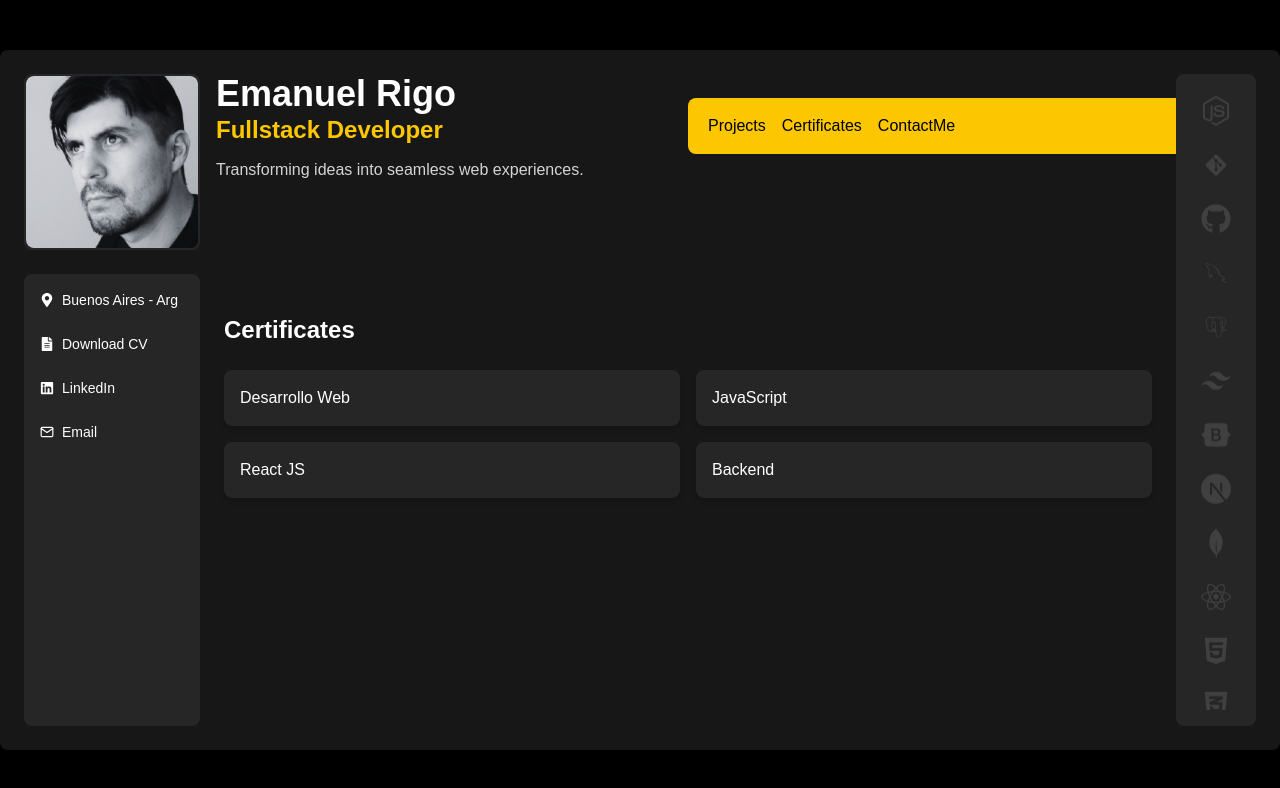
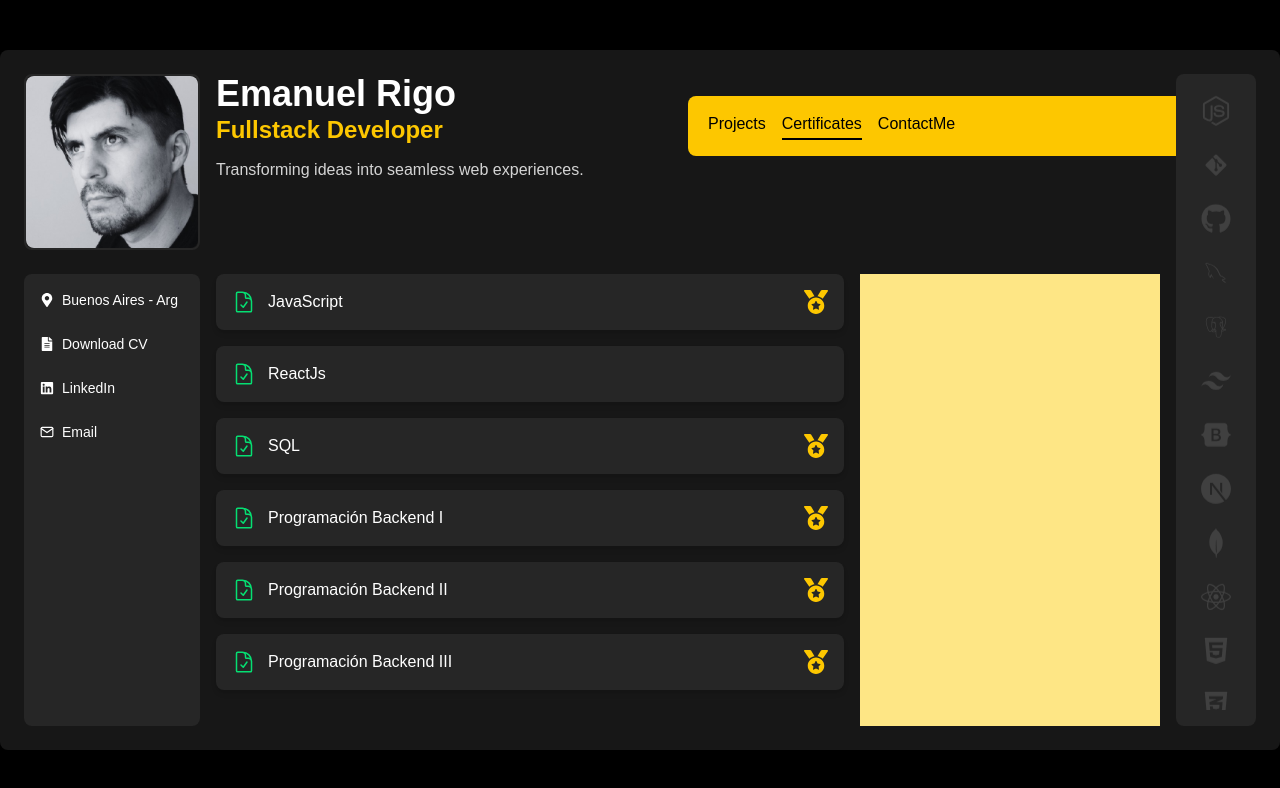
Before and after one commit to EmanuelRigo/portfolio, a Next.js app: page /certificates in a window 1280 px wide. Shown: the top 788 px of the page. Built offline with nearby package versions, Linux system fonts and the light colour scheme.

Commit message:
adding certificates

```diff
--- a/package.json
+++ b/package.json
@@ -9,6 +9,7 @@
     "lint": "next lint"
   },
   "dependencies": {
+    "framer-motion": "^12.9.7",
     "next": "15.3.1",
     "next-themes": "^0.4.6",
     "react": "^19.0.0",
--- a/src/app/certificates/page.tsx
+++ b/src/app/certificates/page.tsx
@@ -1,40 +1,66 @@
 import React from "react";
+import { HiOutlineDocumentCheck } from "react-icons/hi2";
+import { GiTrophyCup } from "react-icons/gi"; // 🏆 importamos el ícono
+import { FaMedal } from "react-icons/fa";
 
 const certificates = [
   {
-    title: "Desarrollo Web",
-    url: "https://www.coderhouse.com/certificados/64e7d5cce8a30e000f35cb36",
+    title: "JavaScript",
+    url: "https://pub.coderhouse.com/legacy-certificates/661c2588aae6b16333e0066d?lang=es",
+    topTen: true,
   },
   {
-    title: "JavaScript",
-    url: "https://www.coderhouse.com/certificados/64f10998db10a8000f5948fa",
+    title: "ReactJs",
+    url: "https://pub.coderhouse.com/legacy-certificates/6400e53c5da0b8000e3d3cf9?lang=es",
   },
   {
-    title: "React JS",
-    url: "https://www.coderhouse.com/certificados/6505fc9c3b62ed000f041e35",
+    title: "SQL",
+    url: "https://pub.coderhouse.com/legacy-certificates/66d1dc8a97c1b739a017b773?lang=es",
+    topTen: true,
   },
   {
-    title: "Backend",
-    url: "https://www.coderhouse.com/certificados/662fb9fd234e20000f41aa2d",
+    title: "Programación Backend I",
+    url: "https://pub.coderhouse.com/legacy-certificates/6735069133356916d876914d?lang=es",
+    topTen: true,
+  },
+  {
+    title: "Programación Backend II",
+    url: "https://pub.coderhouse.com/legacy-certificates/6785d66c9f7020f017195d1e?lang=es",
+    topTen: true,
+  },
+  {
+    title: "Programación Backend III",
+    url: "https://pub.coderhouse.com/legacy-certificates/67e492cf7744fbc9a11a712d?lang=es",
+    topTen: true,
   },
 ];
 
 const page = () => {
   return (
-    <div className="px-6 py-10">
-      <h3 className="text-2xl font-bold mb-6 text-white">Certificates</h3>
-      <div className="grid md:grid-cols-2 gap-4">
+    <div className="flex h-full w-full px-4 gap-4">
+      <div className="h-full flex-grow scroll-y-auto">
+        <div className="flex flex-col gap-4">
           {certificates.map((cert, idx) => (
             <a
               key={idx}
               href={cert.url}
               target="_blank"
               rel="noopener noreferrer"
-            className="bg-neutral-800 hover:bg-neutral-700 text-white p-4 rounded-lg shadow-md transition-all"
+              className="bg-neutral-800 hover:bg-neutral-700 text-white p-4 rounded-lg shadow-md transition-all flex items-center justify-between"
             >
-            {cert.title}
+              <div className="flex items-center gap-3">
+                <HiOutlineDocumentCheck className="text-green-400 text-2xl" />
+                <span>{cert.title}</span>
+              </div>
+              {cert.topTen && (
+                <FaMedal className="text-yellow-400 text-2xl" title="Top 10" />
+              )}
             </a>
           ))}
+        </div>
+      </div>
+      <div className="h-full w-[300px] flex items-center">
+        <div className="h-full w-full bg-amber-200"></div>
       </div>
     </div>
   );
--- /dev/null
+++ b/src/app/contact-me/page.tsx
@@ -0,0 +1,11 @@
+import React from "react";
+
+const page = () => {
+  return (
+    <div>
+      <h3>contactme</h3>
+    </div>
+  );
+};
+
+export default page;
--- a/src/components/Header.tsx
+++ b/src/components/Header.tsx
@@ -1,12 +1,44 @@
+"use client";
 import Link from "next/link";
+import { usePathname } from "next/navigation";
 
 const Header = () => {
+  const pathname = usePathname();
+
+  const navLinks = [
+    { href: "/", label: "Projects" },
+    { href: "/certificates", label: "Certificates" },
+    { href: "/contact-me", label: "ContactMe" },
+  ];
+
   return (
     <div className="w-full text-black flex justify-start items-center ps-5 bg-yellow-400 py-4 rounded-s-lg mb-18">
-      <nav className="flex space-x-4 ">
-        <Link href="/">Projects</Link>
-        <Link href="/certificates">Certificates</Link>
-        <Link href="/contact-me">ContactMe</Link>
+      <nav className="flex space-x-4">
+        {navLinks.map((link) => (
+          <Link
+            key={link.href}
+            href={link.href}
+            className={`relative pb-1 transition-colors duration-300
+              after:content-['']
+              after:absolute
+              after:left-0
+              after:bottom-0
+              after:h-[2px]
+              after:bg-black
+              after:transition-transform
+              after:duration-300
+              after:w-full
+              ${
+                pathname === link.href
+                  ? "after:scale-x-100"
+                  : "after:scale-x-0 hover:after:scale-x-100"
+              }
+              after:origin-left
+            `}
+          >
+            {link.label}
+          </Link>
+        ))}
       </nav>
     </div>
   );
```
Also changed, not shown: 1 other file (tests, documents, lock files or other folders). Lines whose indentation alone changed are shown as unchanged.
